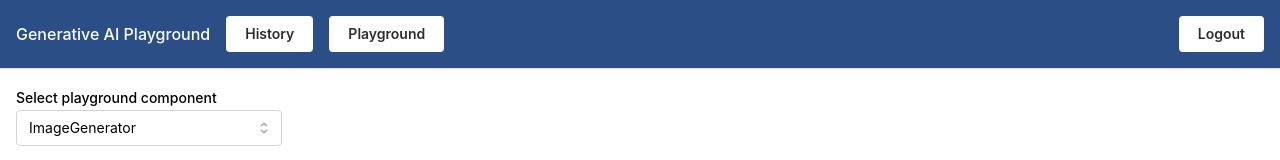
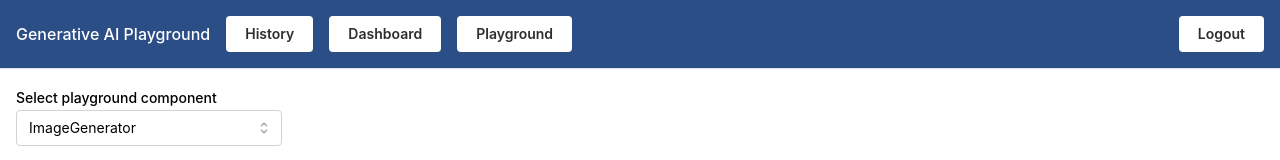
Before and after one commit to TKT20007-Generative-AI-playground/gen-ai-playground, a React (Vite) app in the folder gen-ai-playground/frontend/: page /playground in a window 1280 px wide. Shown: the top 160 px of the page. Built offline with nearby package versions, Linux system fonts and the light colour scheme; no server answers; sample sign-in values are in the browser's storage.

Commit message:
add dashboard button to header

```diff
--- a/gen-ai-playground/frontend/src/components/Header.tsx
+++ b/gen-ai-playground/frontend/src/components/Header.tsx
@@ -50,13 +50,18 @@ export default function Header() {
       <Group justify="space-between" p="md" bg="#2C4E87">
         <Group gap="md">
           <Text fw={500} c="white">Generative AI Playground </Text>
-          {isAdmin && (
+          {isLoggedIn && (
             <Button
               variant="white"
               color="dark"
               onClick={() => setHistoryOpened(true)}
             >
               History
+            </Button>
+          )}
+          {isAdmin && (
+            <Button component={Link} to="/dashboard" variant="white" color="dark">
+              Dashboard
             </Button>
           )}
           <Button component={Link} to="/playground" variant="white" color="dark">
```
